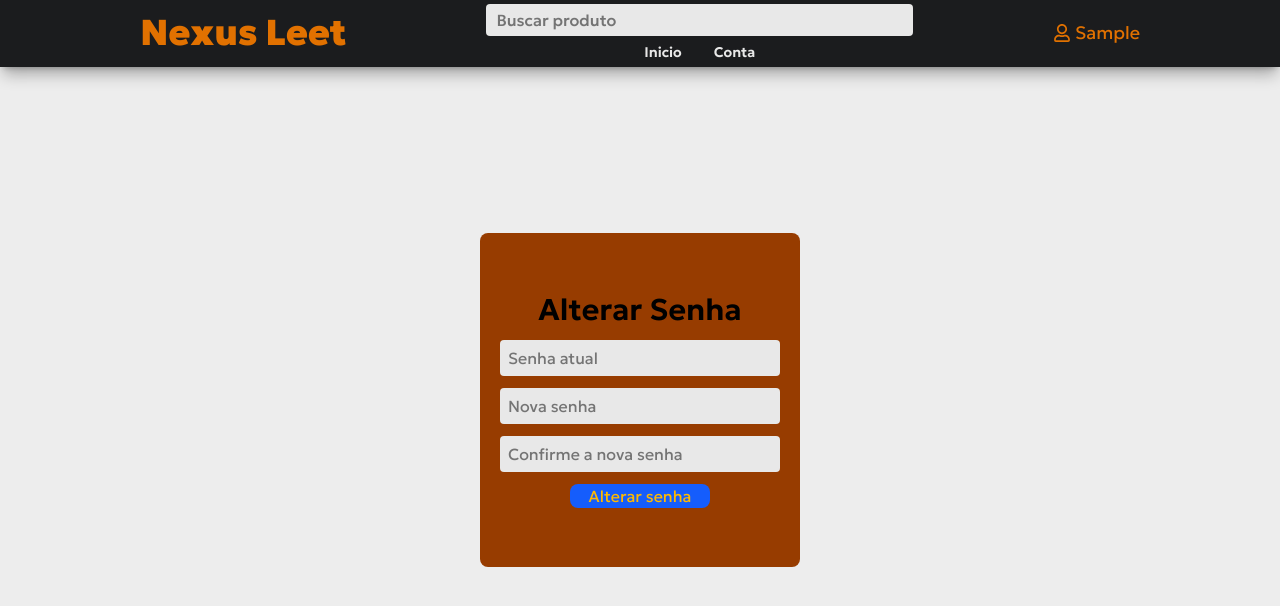
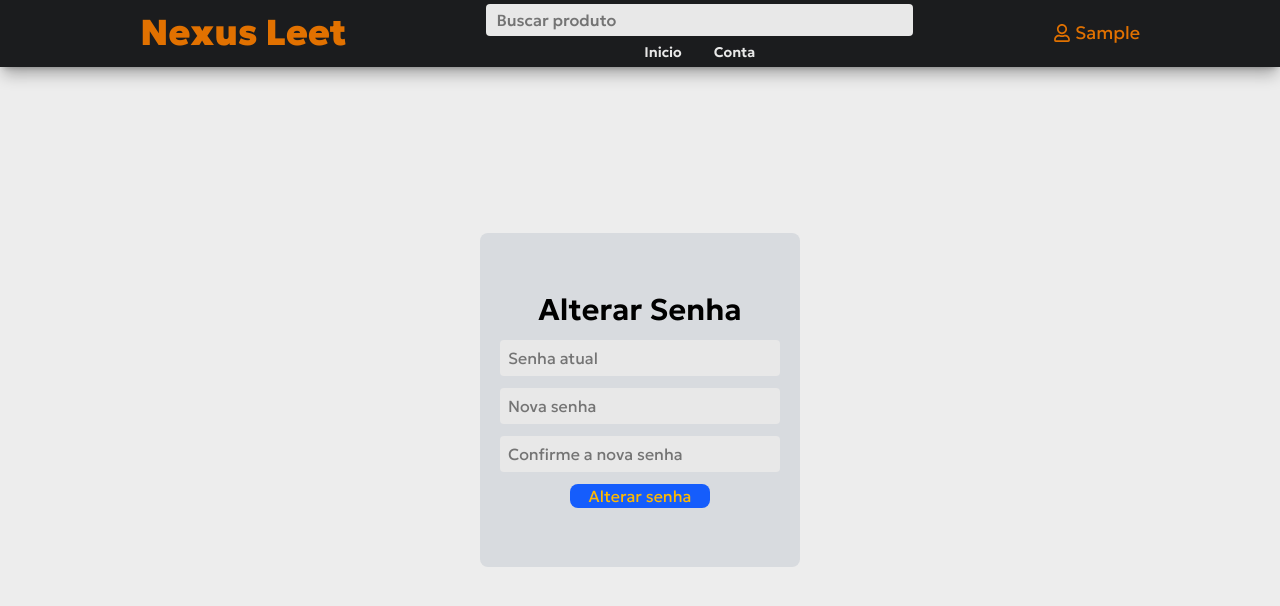
Before and after one commit to gustavocarvalho-ra/NextJs-NexusLeet, a Next.js app: page /my-account/user/confg/newpass in a window 1280 px wide. Shown: the top 606 px of the page. Built offline with nearby package versions, Linux system fonts and the light colour scheme; no server answers; sample sign-in values are in the browser's storage.

Commit message:
style: changed bg color

```diff
--- a/src/app/components/login/useConfig/NewPass.tsx
+++ b/src/app/components/login/useConfig/NewPass.tsx
@@ -30,7 +30,7 @@ export default function ChangePasswordForm() {
 
   return (
     <div className="w-full h-full flex justify-center items-center">
-      <div className="h-1/2 w-1/4 bg-amber-800 p-5 rounded-lg flex flex-col justify-center">
+      <div className="h-1/2 w-1/4 bg-slate-500/15 p-5 rounded-lg flex flex-col justify-center">
         <form onSubmit={handleSubmit} className="w-full flex flex-col gap-3 items-center" name="formNewPass">
           <h1 className="font-semibold text-3xl">Alterar Senha</h1>
           <Input
```
